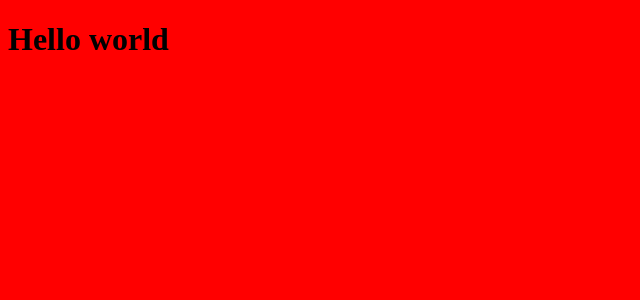
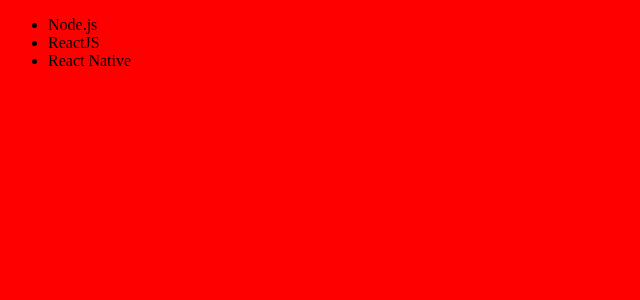
Before and after one commit to IsmaelBS/react-first-steps, a React app: page / in a window 1280 px wide. Shown: the top 300 px of the page, without its empty margins (0-640 px from the left). Built offline with nearby package versions, Linux system fonts and the light colour scheme.

Commit message:
Criação do componente TechList

```diff
--- a/babel.config.js
+++ b/babel.config.js
@@ -1,3 +1,4 @@
 module.exports = {
-  presets: ["@babel/preset-env", "@babel/preset-react"]
+  presets: ["@babel/preset-env", "@babel/preset-react"],
+  plugins: ["@babel/plugin-proposal-class-properties"]
 };
--- a/src/App.js
+++ b/src/App.js
@@ -1,5 +1,12 @@
 import React from "react";
+import { Fragment } from "react";
+import user from "./assets/img/User2.jpg";
+import TechList from "./components/TechList";
 
-const App = () => <h1>Hello world</h1>;
+const App = () => (
+  <Fragment>
+    <TechList />
+  </Fragment>
+);
 
 export default App;
--- /dev/null
+++ b/src/components/TechList.js
@@ -0,0 +1,19 @@
+import React, { Component } from "react";
+
+class TechList extends Component {
+  state = {
+    techs: ["Node.js", "React", "React Native"]
+  };
+
+  render() {
+    return (
+      <ul>
+        <li>Node.js</li>
+        <li>ReactJS</li>
+        <li>React Native</li>
+      </ul>
+    );
+  }
+}
+
+export default TechList;
--- a/webpack.config.js
+++ b/webpack.config.js
@@ -21,6 +21,12 @@
       {
         test: /\.css$/,
         use: ["style-loader", "css-loader"]
+      },
+      {
+        test: /\.(png|gif|jpe?g)$/,
+        use: {
+          loader: "file-loader"
+        }
       }
     ]
   }
```
Also changed, not shown: package.json (+5 -3 lines), 2 other files (tests, documents, lock files or other folders).
